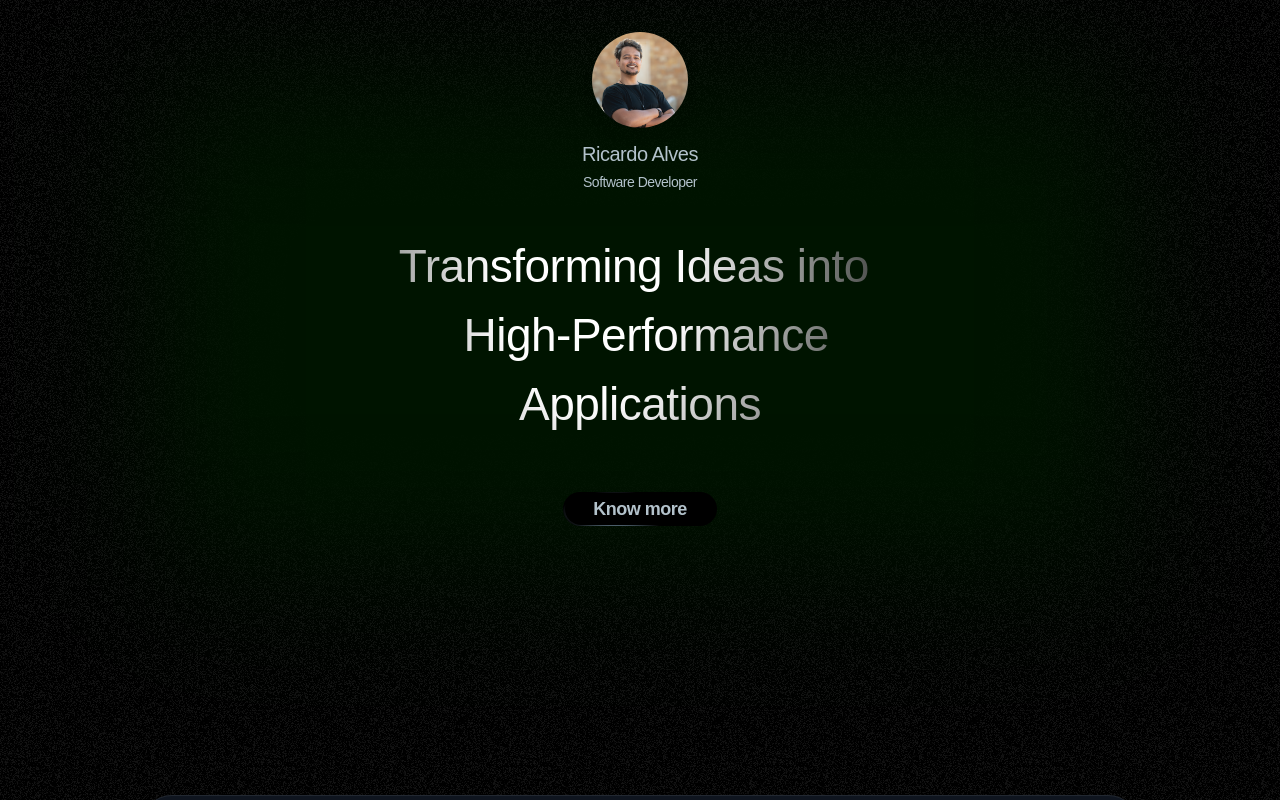
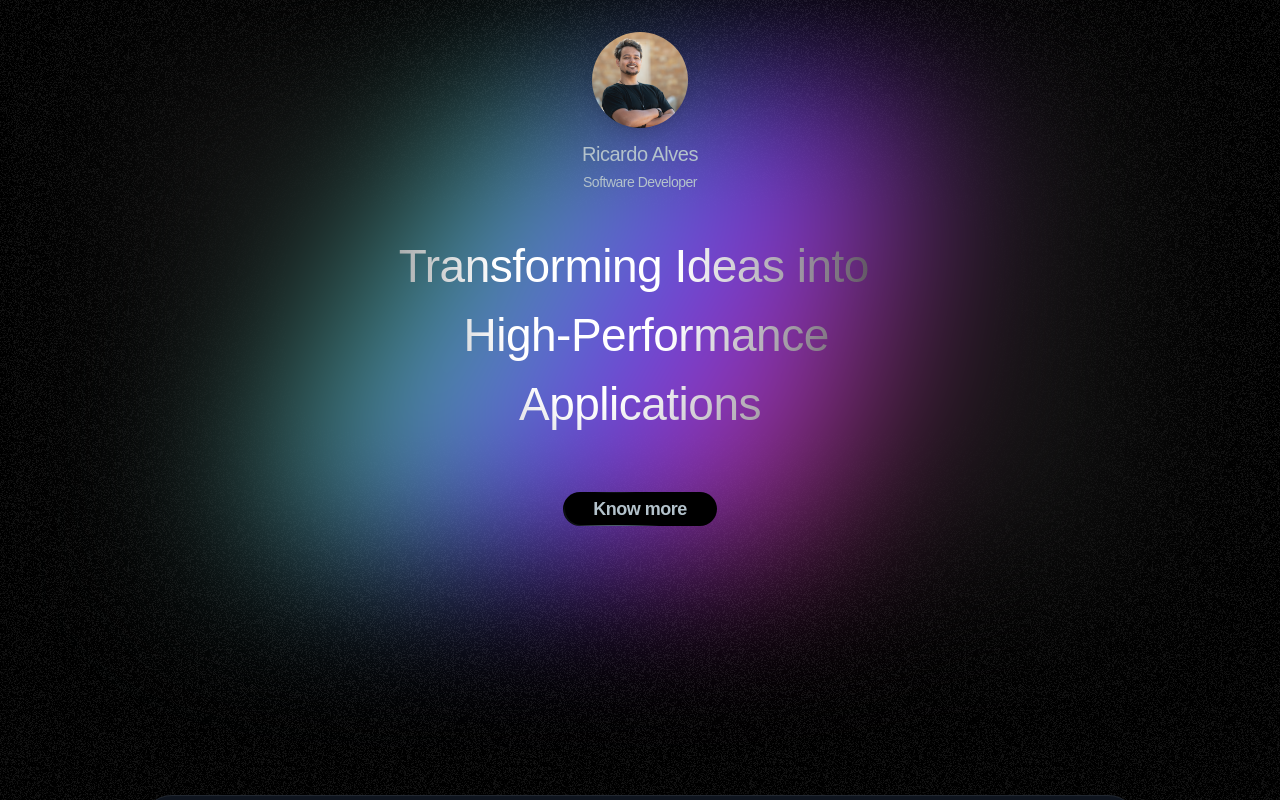
Before and after one commit to rhAlves42/rhAlves42, a Next.js app: page / in a window 1280 px wide. Shown: the top 800 px of the page. Built offline with nearby package versions, Linux system fonts and the light colour scheme.

Commit message:
commit the css

```diff
--- a/css/main.css
+++ b/css/main.css
@@ -85,3 +85,23 @@ span:not([data-text-fill]) {
   height: 42px;
   color: #b3c2cb;
 }
+
+/* -------------------- */
+/* BACKGROUND ANIMATION */
+
+.bubble {
+  filter: blur(50px);
+  background-size: 500px 500px;
+  background-image: linear-gradient(#4ddc9e, #5b37eb, #f1307e);
+  animation: rotate 10s cubic-bezier(0.8, 0.2, 0.2, 0.8) alternate infinite;
+  border-radius: 30% 70% 70% 30%/30% 30% 70% 70%;
+}
+
+@keyframes rotate {
+  0% {
+    transform: rotate(0deg);
+  }
+  100% {
+    transform: rotate(360deg);
+  }
+}
```
